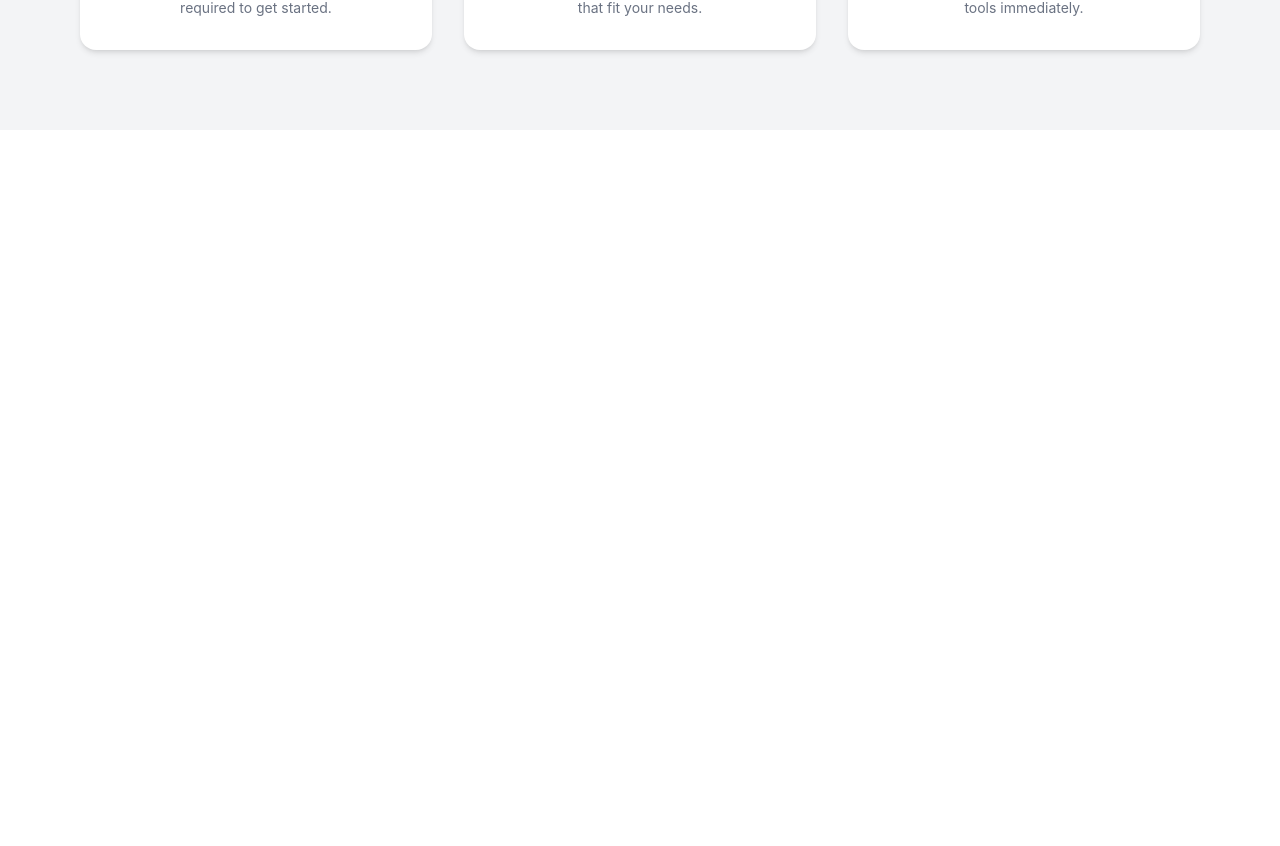
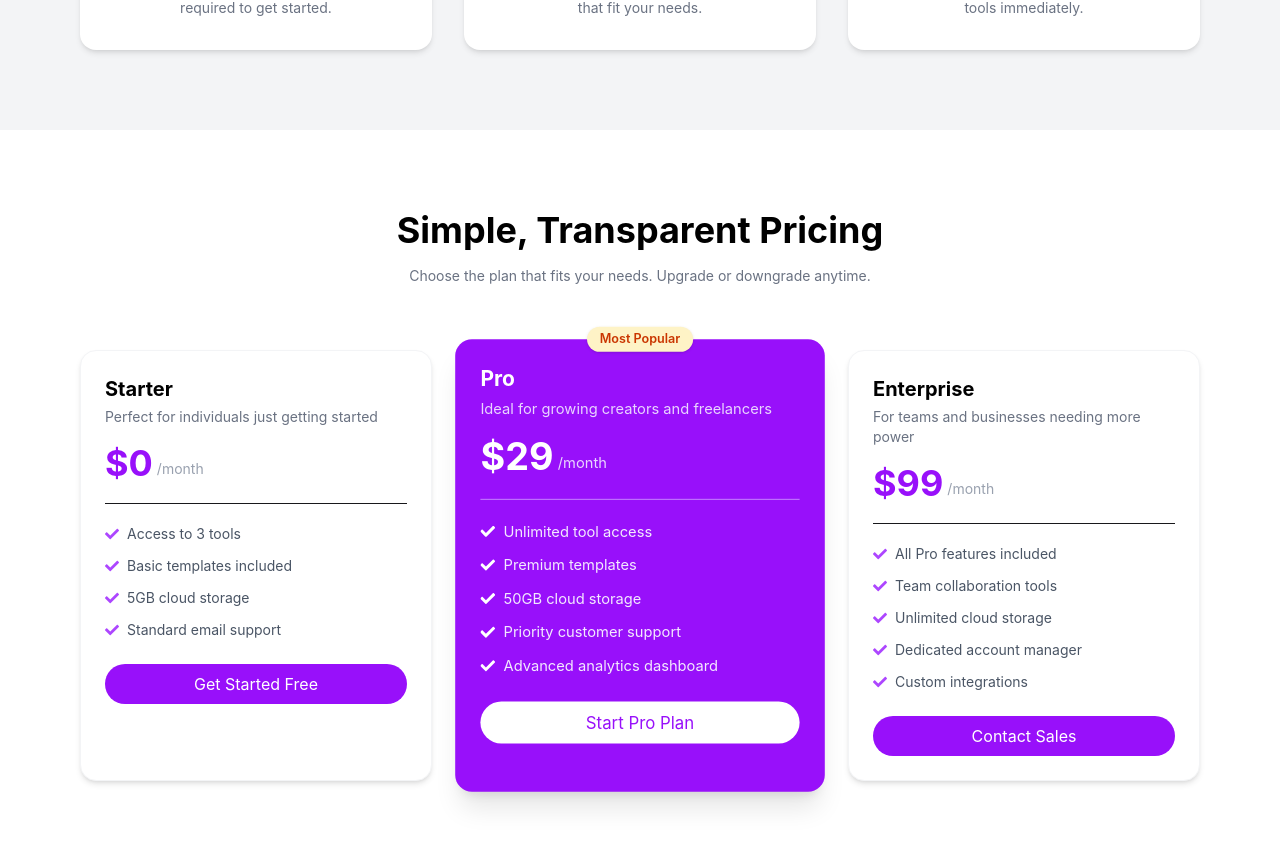
Before and after one commit to shafikulnayem10/PH_A-6-Digi-Tools-Web-App, a React (Vite) app: page / in a window 1280 px wide. Shown: the part 2431-3277 px from the top of the page. Before the commit the page ends 2561 px from the top, so only its background shows below. Built offline with nearby package versions, Linux system fonts and the light colour scheme.

Commit message:
added pricing section

```diff
--- a/src/App.jsx
+++ b/src/App.jsx
@@ -6,6 +6,7 @@ import Navbar from './components/NavBar/Navbar'
 import Products from './components/homepage/products/Products';
   import { ToastContainer} from 'react-toastify';
 import Steps from './components/homepage/steps/Steps';
+import Pricing from './components/homepage/pricing/Pricing';
 
 
 const fetchProducts = async () => {
@@ -39,6 +40,7 @@ function App() {
 
       <ToastContainer  />
       <Steps></Steps>
+      <Pricing></Pricing>
     </div>
     </>
   )
--- /dev/null
+++ b/src/components/homepage/pricing/Pricing.jsx
@@ -0,0 +1,155 @@
+import React from "react";
+import { FaCheck } from "react-icons/fa";
+
+const Pricing = () => {
+  return (
+    <div className="py-20 bg-white">
+      <div className="max-w-6xl mx-auto px-4">
+
+
+        <div className="text-center mb-16">
+          <h2 className="text-4xl font-bold text-black mb-4">
+            Simple, Transparent Pricing
+          </h2>
+          <p className="text-gray-500 text-sm">
+            Choose the plan that fits your needs. Upgrade or downgrade anytime.
+          </p>
+        </div>
+
+
+        <div className="grid grid-cols-1 md:grid-cols-3 gap-8">
+
+
+          <div className="bg-white border border-gray-100 rounded-2xl shadow-md p-6 hover:shadow-lg transition">
+            <h3 className="font-bold text-xl text-black">Starter</h3>
+            <p className="text-sm text-gray-500 mt-1">
+              Perfect for individuals just getting started
+            </p>
+
+            <div className="flex items-end gap-1 mt-4">
+              <span className="text-4xl font-bold text-purple-600">$0</span>
+              <span className="text-sm text-gray-400 mb-1">/month</span>
+            </div>
+
+            <div className="border-t my-5"></div>
+
+            <ul className="space-y-3 text-sm">
+              <li className="flex items-center gap-2">
+                <FaCheck className="text-purple-500" />
+                <span className="text-gray-600">Access to 3 tools</span>
+              </li>
+              <li className="flex items-center gap-2">
+                <FaCheck className="text-purple-500" />
+                <span className="text-gray-600">Basic templates included</span>
+              </li>
+              <li className="flex items-center gap-2">
+                <FaCheck className="text-purple-500" />
+                <span className="text-gray-600">5GB cloud storage</span>
+              </li>
+              <li className="flex items-center gap-2">
+                <FaCheck className="text-purple-500" />
+                <span className="text-gray-600">Standard email support</span>
+              </li>
+            </ul>
+
+            <button className="mt-6 w-full bg-purple-600 text-white rounded-full py-2 hover:bg-purple-700 transition">
+              Get Started Free
+            </button>
+          </div>
+
+          <div className="bg-purple-600 text-white rounded-2xl shadow-xl p-6 scale-105 relative">
+
+
+            <span className="absolute -top-3 left-1/2 -translate-x-1/2 bg-amber-100 text-orange-700 text-xs px-3 py-1 rounded-full font-semibold shadow">
+              Most Popular
+            </span>
+
+            <h3 className="font-bold text-xl">Pro</h3>
+            <p className="text-sm text-purple-200 mt-1">
+              Ideal for growing creators and freelancers
+            </p>
+
+            <div className="flex items-end gap-1 mt-4">
+              <span className="text-4xl font-bold">$29</span>
+              <span className="text-sm text-purple-200 mb-1">/month</span>
+            </div>
+
+            <div className="border-t border-purple-400 my-5"></div>
+
+            <ul className="space-y-3 text-sm">
+              <li className="flex items-center gap-2">
+                <FaCheck />
+                <span className="text-purple-100">Unlimited tool access</span>
+              </li>
+              <li className="flex items-center gap-2">
+                <FaCheck />
+                <span className="text-purple-100">Premium templates</span>
+              </li>
+              <li className="flex items-center gap-2">
+                <FaCheck />
+                <span className="text-purple-100">50GB cloud storage</span>
+              </li>
+              <li className="flex items-center gap-2">
+                <FaCheck />
+                <span className="text-purple-100">Priority customer support</span>
+              </li>
+              <li className="flex items-center gap-2">
+                <FaCheck />
+                <span className="text-purple-100">Advanced analytics dashboard</span>
+              </li>
+            </ul>
+
+            <button className="mt-6 w-full bg-white text-purple-600 rounded-full py-2 hover:bg-purple-50 transition">
+              Start Pro Plan
+            </button>
+          </div>
+
+
+          <div className="bg-white border border-gray-100 rounded-2xl shadow-md p-6 hover:shadow-lg transition">
+            <h3 className="font-bold text-xl text-black">Enterprise</h3>
+            <p className="text-sm text-gray-500 mt-1">
+              For teams and businesses needing more power
+            </p>
+
+            <div className="flex items-end gap-1 mt-4">
+              <span className="text-4xl font-bold text-purple-600">$99</span>
+              <span className="text-sm text-gray-400 mb-1">/month</span>
+            </div>
+
+            <div className="border-t my-5"></div>
+
+            <ul className="space-y-3 text-sm">
+              <li className="flex items-center gap-2">
+                <FaCheck className="text-purple-500" />
+                <span className="text-gray-600">All Pro features included</span>
+              </li>
+              <li className="flex items-center gap-2">
+                <FaCheck className="text-purple-500" />
+                <span className="text-gray-600">Team collaboration tools</span>
+              </li>
+              <li className="flex items-center gap-2">
+                <FaCheck className="text-purple-500" />
+                <span className="text-gray-600">Unlimited cloud storage</span>
+              </li>
+              <li className="flex items-center gap-2">
+                <FaCheck className="text-purple-500" />
+                <span className="text-gray-600">Dedicated account manager</span>
+              </li>
+              <li className="flex items-center gap-2">
+                <FaCheck className="text-purple-500" />
+                <span className="text-gray-600">Custom integrations</span>
+              </li>
+            </ul>
+
+            <button className="mt-6 w-full bg-purple-600 text-white rounded-full py-2 hover:bg-purple-700 transition">
+              Contact Sales
+            </button>
+          </div>
+
+        </div>
+      </div>
+    </div>
+  );
+};
+
+export default Pricing;
```
